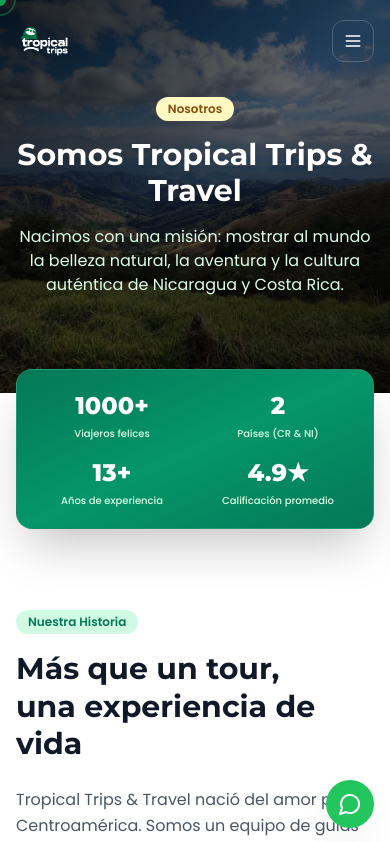
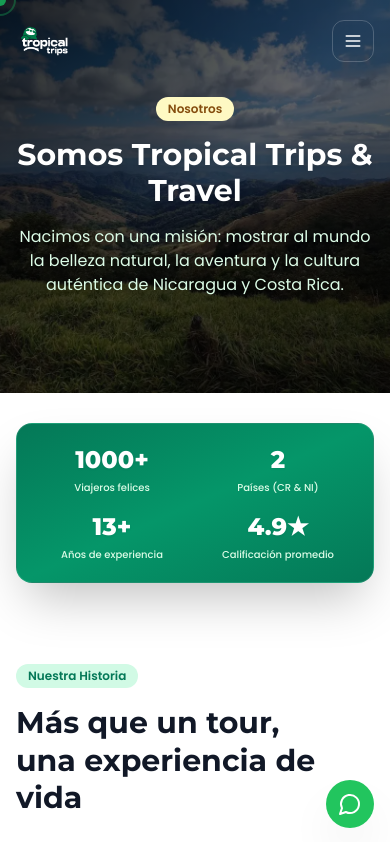
Before and after one commit to chinoloko-web/tropical-trips, a Next.js app: page /about in a window 390 px wide. Shown: the top 842 px of the page. Built offline with nearby package versions, Linux system fonts and the light colour scheme.

Commit message:
Lower content card 30px below hero

```diff
--- a/src/app/about/page.tsx
+++ b/src/app/about/page.tsx
@@ -55,7 +55,7 @@
 
       <div className="mx-auto max-w-7xl px-4 sm:px-6">
         {/* ===== STATS ===== */}
-        <div className="-mt-6 sm:-mt-6 relative z-20 grid grid-cols-2 gap-4 rounded-2xl sm:rounded-3xl bg-gradient-to-br from-tropical-green-700 via-tropical-green-600 to-emerald-700 p-5 sm:p-8 text-white shadow-2xl sm:grid-cols-4 border border-white/10">
+        <div className="mt-[30px] sm:mt-[30px] relative z-20 grid grid-cols-2 gap-4 rounded-2xl sm:rounded-3xl bg-gradient-to-br from-tropical-green-700 via-tropical-green-600 to-emerald-700 p-5 sm:p-8 text-white shadow-2xl sm:grid-cols-4 border border-white/10">
           {stats.map((s, idx) => (
             <motion.div
               key={idx}
--- a/src/app/packages/[id]/page.tsx
+++ b/src/app/packages/[id]/page.tsx
@@ -56,7 +56,7 @@
         </div>
       </section>
 
-      <div className="mx-auto max-w-7xl px-4 sm:px-6 -mt-6 sm:-mt-6 relative z-20">
+      <div className="mx-auto max-w-7xl px-4 sm:px-6 mt-[30px] sm:mt-[30px] relative z-20">
         <div className="grid gap-12 lg:grid-cols-3">
 
           {/* Main */}
--- a/src/app/tours/[id]/page.tsx
+++ b/src/app/tours/[id]/page.tsx
@@ -115,7 +115,7 @@
       </section>
 
       {/* ===== CONTENT ===== */}
-      <div className="mx-auto max-w-7xl px-4 sm:px-6 -mt-6 sm:-mt-6 relative z-20">
+      <div className="mx-auto max-w-7xl px-4 sm:px-6 mt-[30px] sm:mt-[30px] relative z-20">
         <div className="grid gap-12 lg:grid-cols-3">
 
           {/* ===== MAIN ===== */}
```
